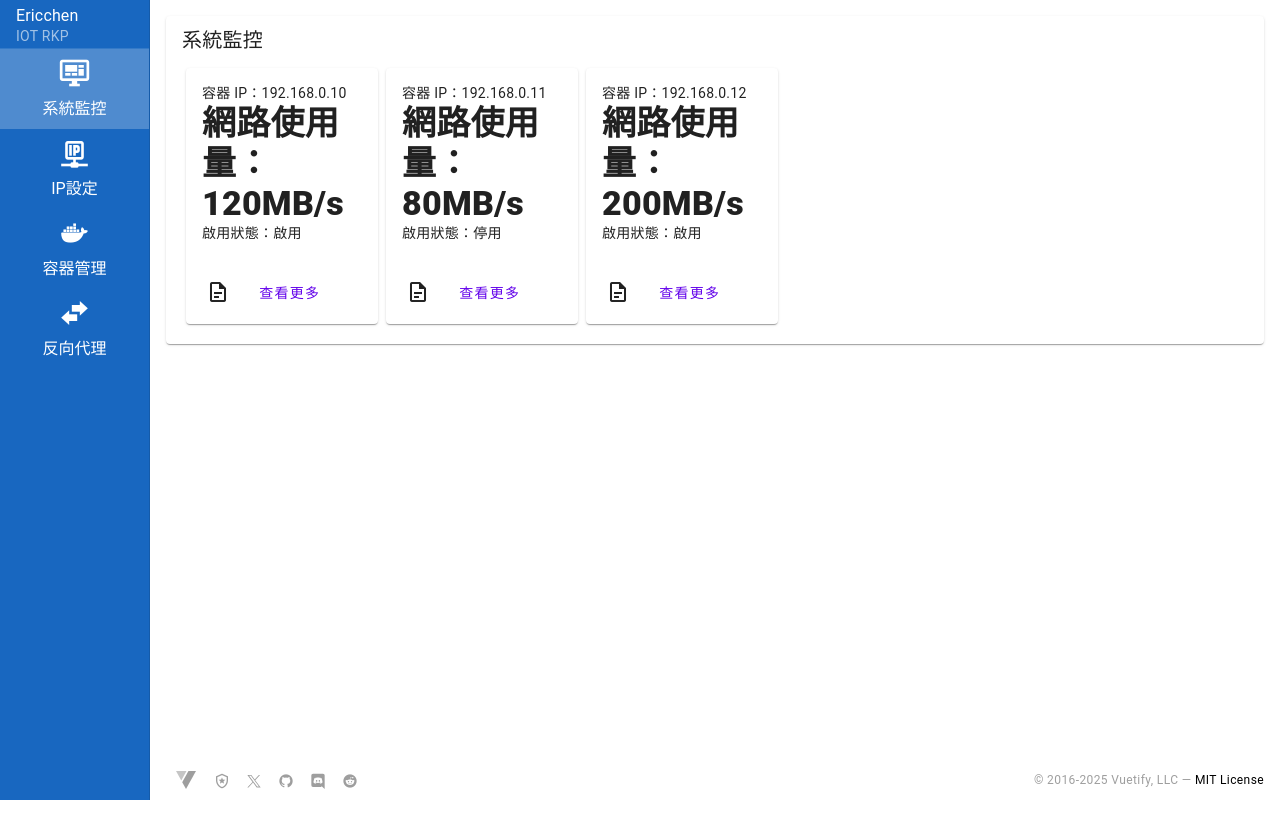
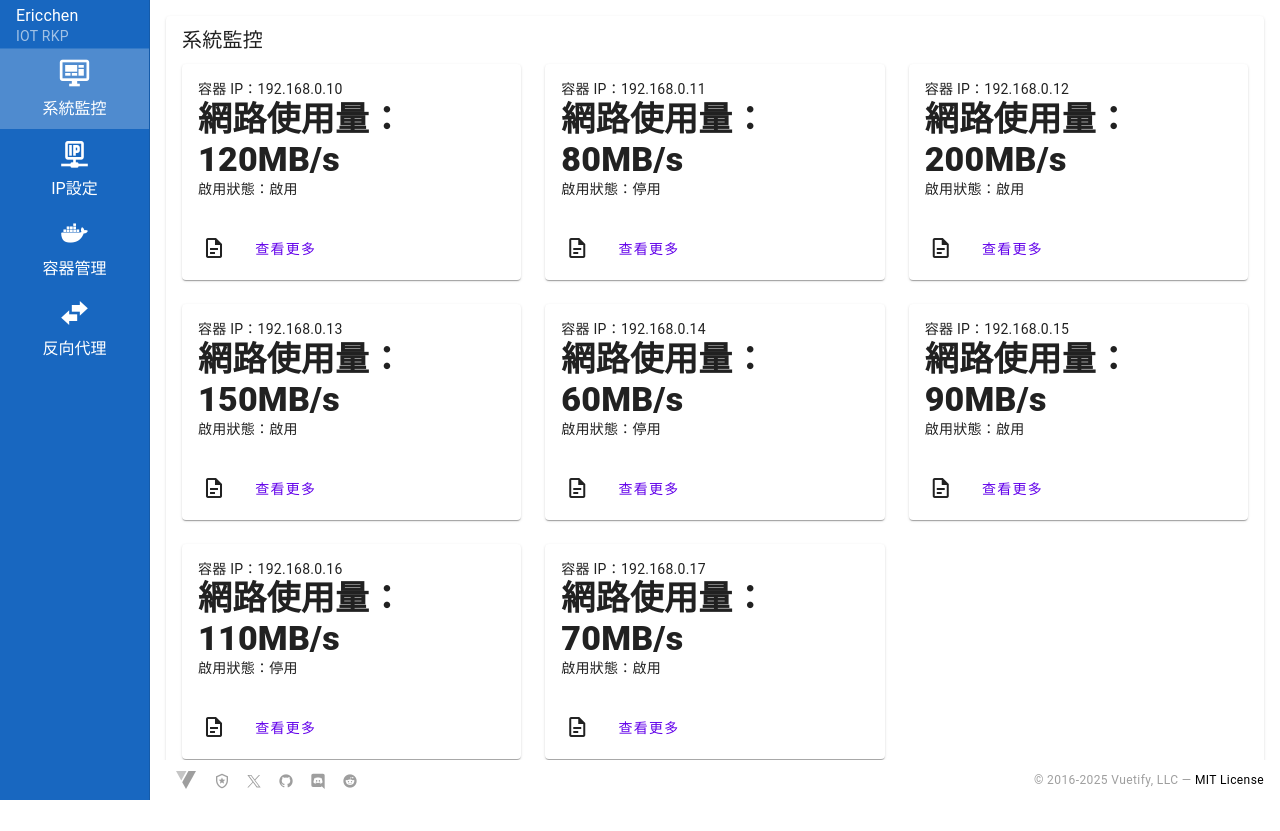
Before and after one commit to Jyunnn/iot_rkpweb, a Vue app: page /SystemMonitoring in a window 1280 px wide. Before the commit the page ends 800 px from the top, so only its background shows below. Built offline with nearby package versions, Linux system fonts and the light colour scheme; a small style sheet from the web is missing.

Commit message:
Display system cards in three-column layout

```diff
--- a/src/components/SystemCard.vue
+++ b/src/components/SystemCard.vue
@@ -14,7 +14,6 @@
 
 <style scoped lang="scss">
 .system-card {
-  width: 192px;
-  margin: 4px;
+  width: 100%;
 }
 </style>
--- a/src/pages/SystemMonitoring.vue
+++ b/src/pages/SystemMonitoring.vue
@@ -3,8 +3,14 @@
     <v-card>
       <v-card-title>系統監控</v-card-title>
       <v-card-text>
-        <div class="d-flex flex-wrap gap-4">
-          <SystemCard v-for="(item, index) in systems" :key="index">
+        <v-row>
+          <v-col
+            v-for="(item, index) in systems"
+            :key="index"
+            cols="12"
+            md="4"
+          >
+            <SystemCard>
               <template #default>
                 <div>容器 IP：{{ item.ip }}</div>
                 <p class="text-h4 font-weight-black">網路使用量：{{ item.networkUsage }}</p>
@@ -17,7 +23,8 @@
                 <v-btn color="deep-purple-accent-4" variant="text">查看更多</v-btn>
               </template>
             </SystemCard>
-        </div>
+          </v-col>
+        </v-row>
       </v-card-text>
     </v-card>
     <v-dialog v-model="logsDialog" max-width="600">
@@ -68,6 +75,31 @@
       networkUsage: '200MB/s',
       isActive: true,
     },
+    {
+      ip: '192.168.0.13',
+      networkUsage: '150MB/s',
+      isActive: true,
+    },
+    {
+      ip: '192.168.0.14',
+      networkUsage: '60MB/s',
+      isActive: false,
+    },
+    {
+      ip: '192.168.0.15',
+      networkUsage: '90MB/s',
+      isActive: true,
+    },
+    {
+      ip: '192.168.0.16',
+      networkUsage: '110MB/s',
+      isActive: false,
+    },
+    {
+      ip: '192.168.0.17',
+      networkUsage: '70MB/s',
+      isActive: true,
+    },
   ]
 
   const logsDialog = ref(false)
```
Lines whose indentation alone changed are shown as unchanged.
